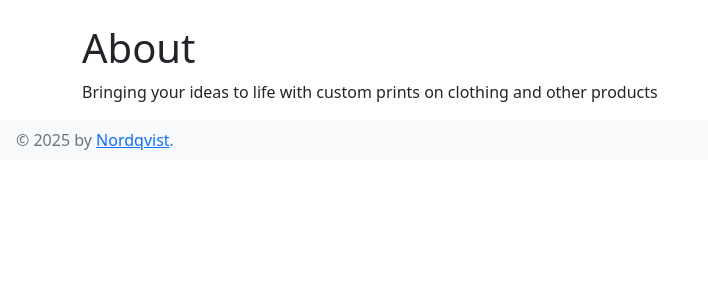
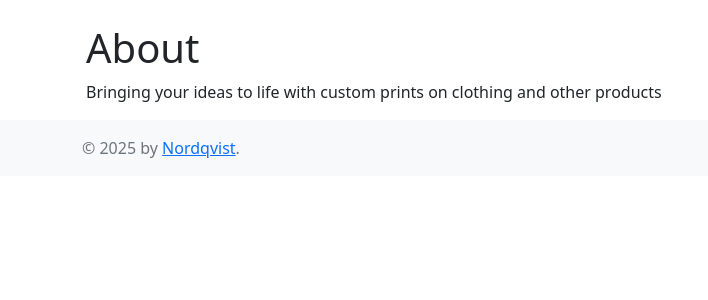
Before and after one commit to FilipNordqvist/flask-lookbook, a Flask app: page /about in a window 1280 px wide. Shown: the part 56-356 px from the top of the page, without its empty margins (0-708 px from the left). Run offline with Flask 3, Linux system fonts and the light colour scheme.

Commit message:
Ordna footer

```diff
--- a/templates/layout.html
+++ b/templates/layout.html
@@ -10,13 +10,9 @@
 </head>
 
 <body>
-
-  <nav class="navbar navbar-expand-lg navbar-light bg-light">
+  <nav class="navbar navbar-expand-lg navbar-light" style="background-color: #f8f9fa;">
     <div class="container">
-
-
       <a class="navbar-brand" href="/">HNF Webshop</a>
-
 
       <div class="d-flex align-items-center">
         <button class="navbar-toggler me-1" type="button" data-bs-toggle="collapse"
@@ -27,7 +23,6 @@
         <span class="d-lg-none">Meny</span>
       </div>
 
-
       <div class="collapse navbar-collapse" id="navbarSupportedContent">
         <ul class="navbar-nav ms-0 me-auto mb-2 mb-lg-0">
           <li class="nav-item"><a class="nav-link" href="/">Home</a></li>
@@ -36,21 +31,19 @@
           <li class="nav-item"><a class="nav-link" href="/contact">Contact</a></li>
         </ul>
       </div>
-
     </div>
   </nav>
 
-
-  <!-- Page content -->
-  <main class="flex-grow-1 container mt-4">
+  <main class="flex-grow-1 container mt-4 px-2 px-sm-3">
     {% block content %}{% endblock %}
   </main>
 
-  <!-- Footer -->
-  <footer class="bg-light text-muted text-center text-sm-start ps-3 py-2 mt-auto">
-    {% block footer %}
-    &copy; 2025 by <a href="https://www.linkedin.com/in/filip-nordqvist-7802235a/">Nordqvist</a>.
-    {% endblock %}
+  <footer class="text-muted mt-auto py-3" style="background-color: #f8f9fa;">
+    <div class="container text-center text-sm-start">
+      {% block footer %}
+      &copy; 2025 by <a href="https://www.linkedin.com/in/filip-nordqvist-7802235a/">Nordqvist</a>.
+      {% endblock %}
+    </div>
   </footer>
 
   <!-- Bootstrap Bundle -->
```
